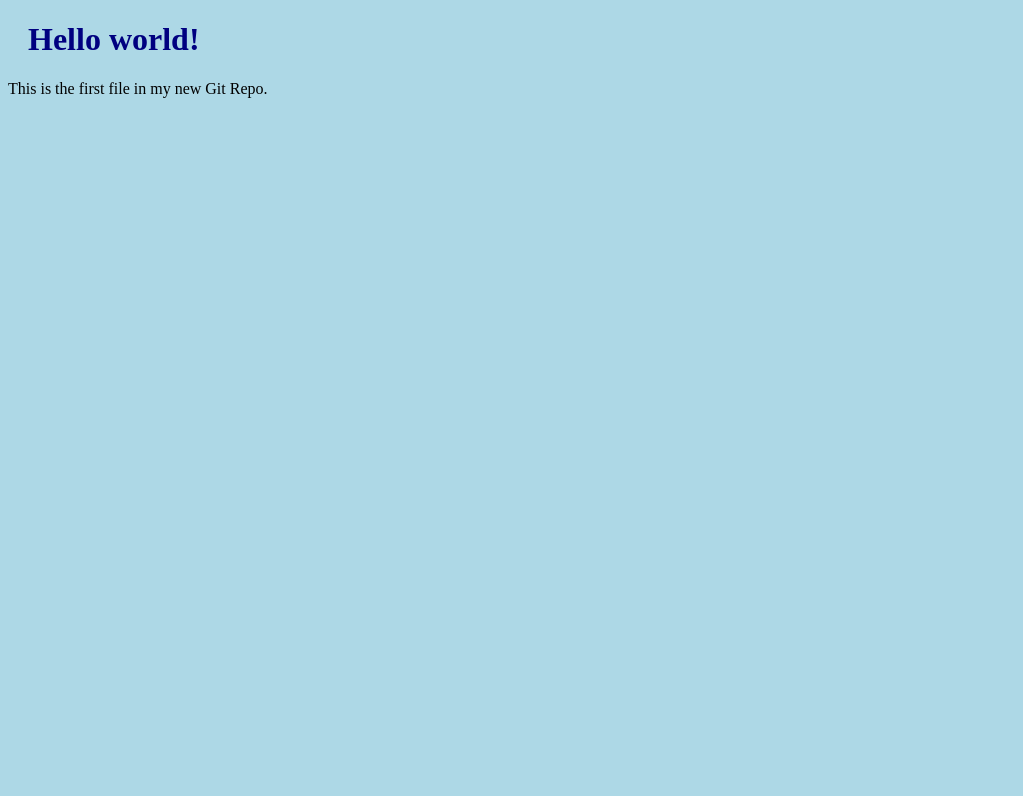
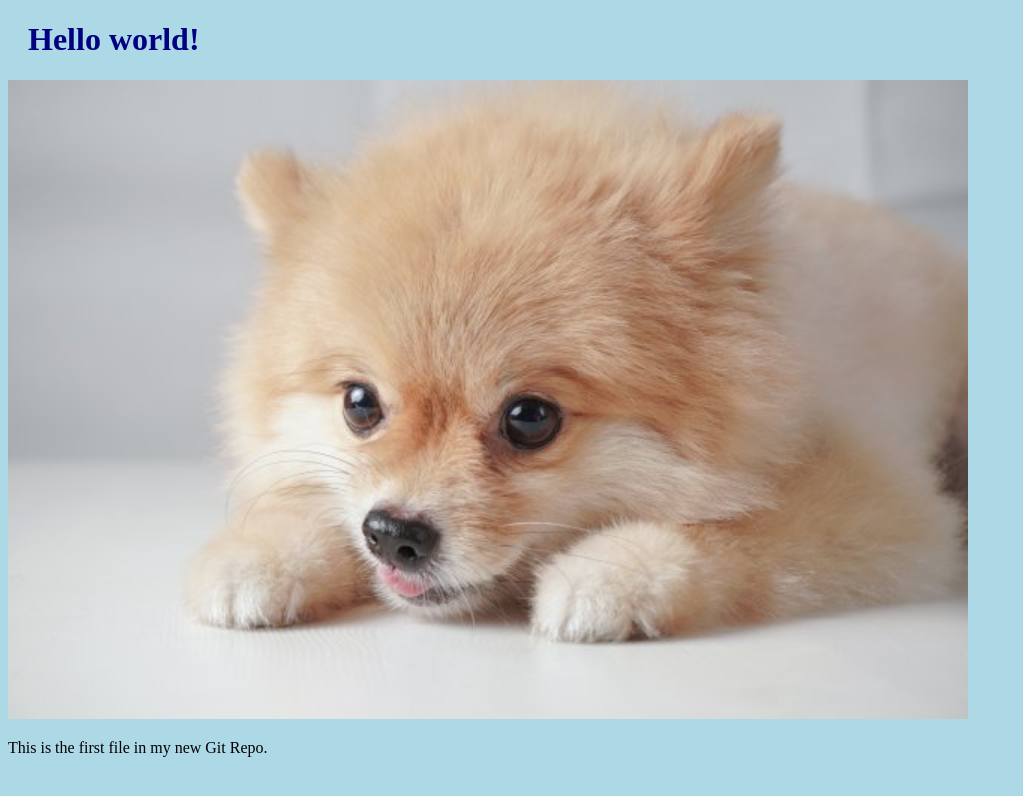
Before and after one commit to oxywom/myproject, a plain HTML site: page index.html in a window 1280 px wide. Shown: the whole page, without its empty margins (0-1023 px from the left). Drawn offline with Linux system fonts and the light colour scheme.

Commit message:
add dog.jpg, modify index.html

```diff
--- a/index.html
+++ b/index.html
@@ -6,6 +6,7 @@
 </head>
 <body>
     <h1>Hello world!</h1>
+    <img src="dog.jpg" alt="dog" style="width:100%;max-width:960px">
     <p>This is the first file in my new Git Repo.</p>
 </body>
 </html>
```
Also changed, not shown: dog.jpg (added).
